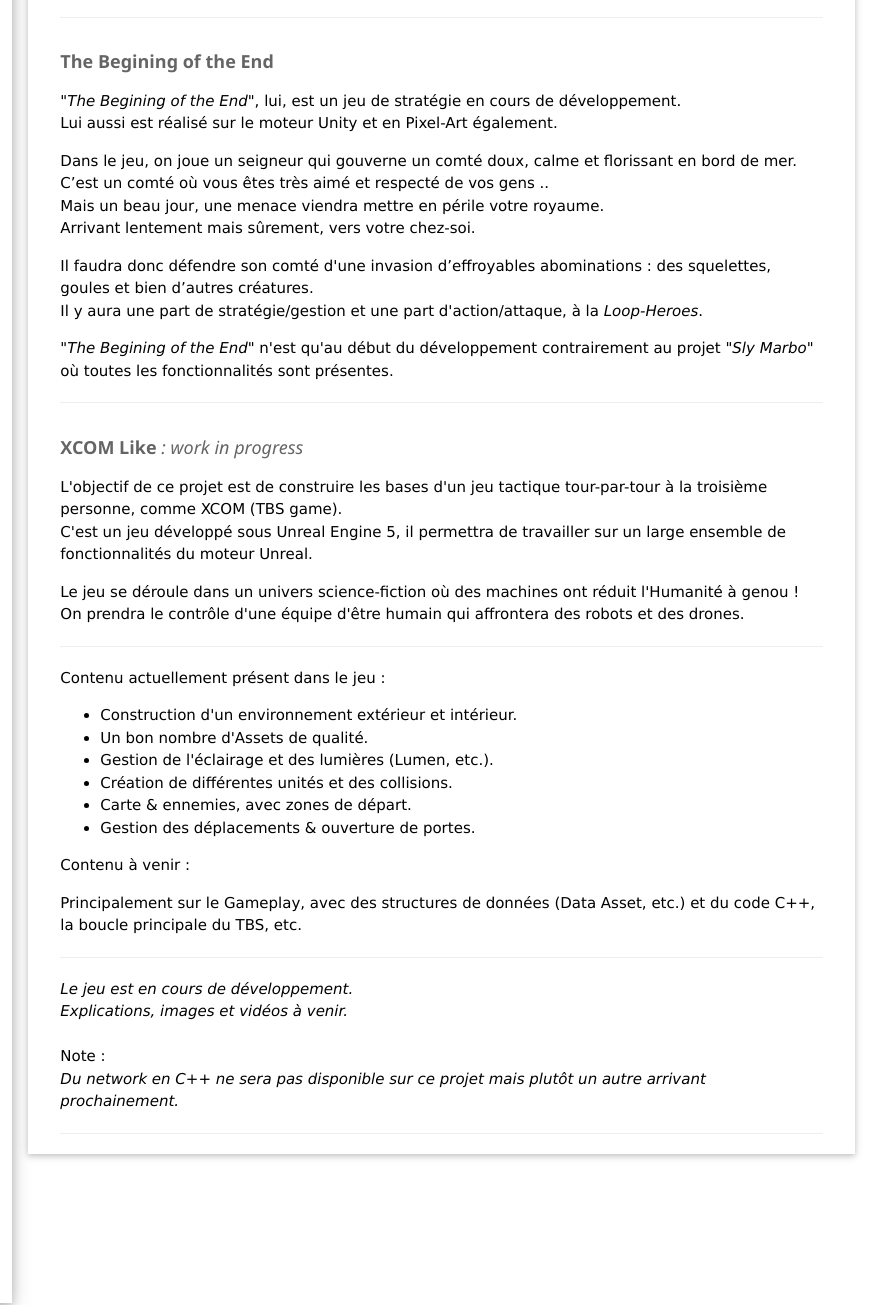
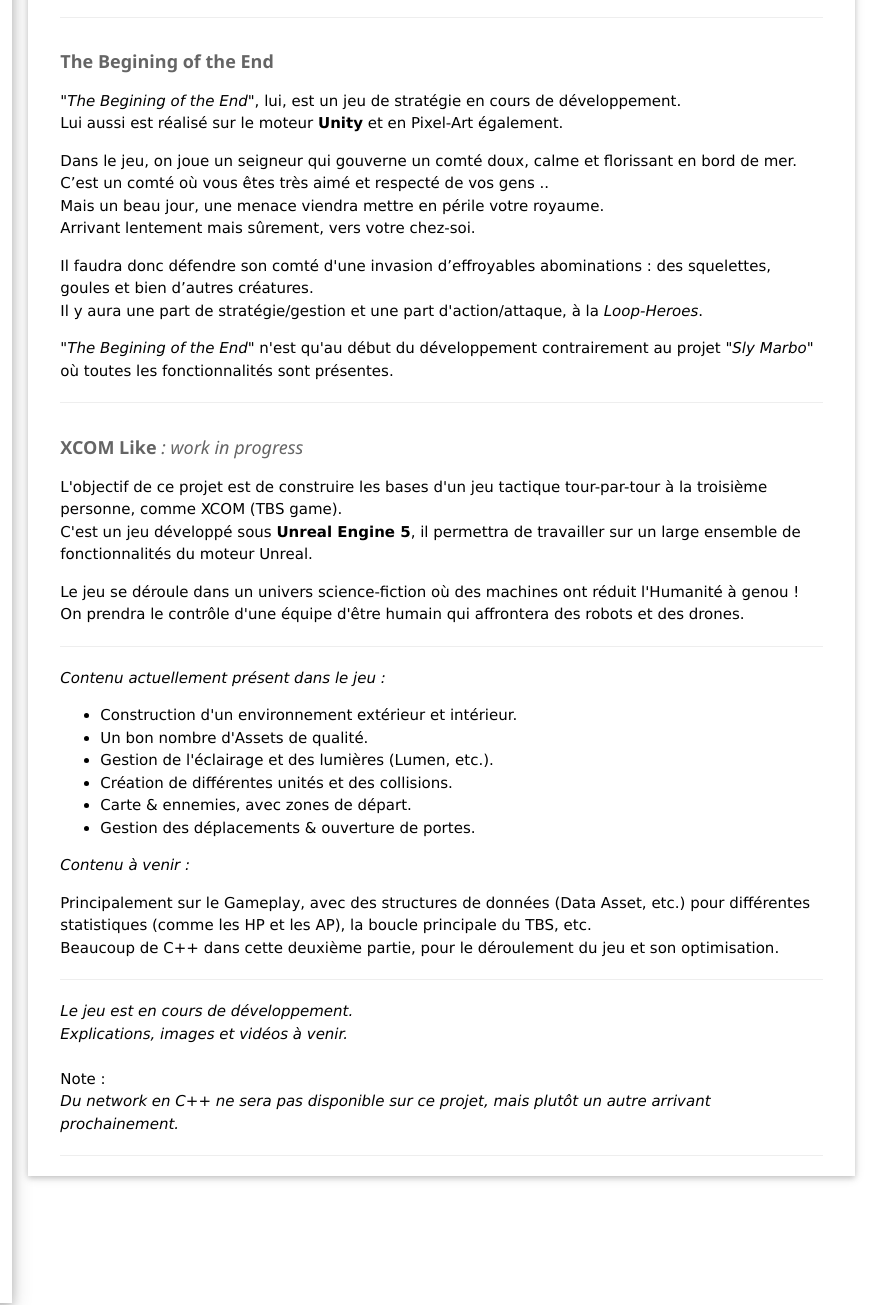
Before and after one commit to SpartanCharles/WebSite, a plain HTML site: page index.html in a window 1280 px wide. Shown: the part 2632-3937 px from the top of the page, 409-1280 px from the left. Drawn offline with Linux system fonts and the light colour scheme.

Commit message:
:+1: Small update.

```diff
--- a/index.html
+++ b/index.html
@@ -288,7 +288,7 @@
                             <p>
                                 <I style="color:#000;">"Sly Marbo"</I> est un jeu 2D d'action-platformer qui se situe dans l'Univers de Warhammer 40 000. <br>
                                 Je reprends ici le célèbre personnage <I style="color:#000;">"Sly Marbo"</I> de la Garde Impériale. <br>
-                                C'est un projet personnel développé sur Unity avec l'aide notamment des vidéos tutoriels d'Unity-Fr.
+                                C'est un projet personnel développé sur <b>Unity</b> avec l'aide notamment des vidéos tutoriels d'Unity-Fr.
                             </p>
                             <p>
                                 Il faut passer de niveau en niveau en évitant les pièges et en combattant les monstres, tout en récupérant du matériel
@@ -310,7 +310,7 @@
                             <h5 class="opacity"><b>The Begining of the End</b></h5>
                             <p>
                                 <I style="color:#000;">"The Begining of the End"</I>, lui, est un jeu de stratégie en cours de développement. <br>
-                                Lui aussi est réalisé sur le moteur Unity et en Pixel-Art également.
+                                Lui aussi est réalisé sur le moteur <b>Unity</b> et en Pixel-Art également.
                             </p>
                             <p>
                                 Dans le jeu, on joue un seigneur qui gouverne un comté doux, calme et florissant en bord de mer. <br>
@@ -332,7 +332,7 @@
                             <h5 class="opacity"><b>XCOM Like</b> <I style="color:#000;">: work in progress</I></h5>
                             <p>
                                 L'objectif de ce projet est de construire les bases d'un jeu tactique tour-par-tour à la troisième personne, comme XCOM (TBS game). <br>
-                                C'est un jeu développé sous Unreal Engine 5, il permettra de travailler sur un large ensemble de fonctionnalités du moteur Unreal.
+                                C'est un jeu développé sous <b>Unreal Engine 5</b>, il permettra de travailler sur un large ensemble de fonctionnalités du moteur Unreal.
                             </p>
                             <p>
                                 Le jeu se déroule dans un univers science-fiction où des machines ont réduit l'Humanité à genou ! <br>
@@ -342,7 +342,7 @@
                             <hr>
 
                             <p>
-                                Contenu actuellement présent dans le jeu :
+                                <I style="color:#000;">Contenu actuellement présent dans le jeu :</I>
                             </p>
                             <ul>
                                 <li>Construction d'un environnement extérieur et intérieur.</li>
@@ -353,10 +353,11 @@
                                 <li>Gestion des déplacements & ouverture de portes.</li>
                             </ul>
                             <p>
-                                Contenu à venir :
+                                <I style="color:#000;">Contenu à venir :</I>
                             </p>
                             <p>
-                                Principalement sur le Gameplay, avec des structures de données (Data Asset, etc.) et du code C++, la boucle principale du TBS, etc.
+                                Principalement sur le Gameplay, avec des structures de données (Data Asset, etc.) pour différentes statistiques (comme les HP et les AP), la boucle principale du TBS, etc. <br>
+                                Beaucoup de C++ dans cette deuxième partie, pour le déroulement du jeu et son optimisation.
                             </p>
 
                             <hr>
@@ -366,7 +367,7 @@
                                 <I style="color:#000;">Explications, images et vidéos à venir.</I> <br>
                                 <br>
                                 Note : <br>
-                                <I style="color:#000;">Du network en C++ ne sera pas disponible sur ce projet mais plutôt un autre arrivant prochainement.</I>
+                                <I style="color:#000;">Du network en C++ ne sera pas disponible sur ce projet, mais plutôt un autre arrivant prochainement.</I>
                             </p>
 
                             <hr>
```
